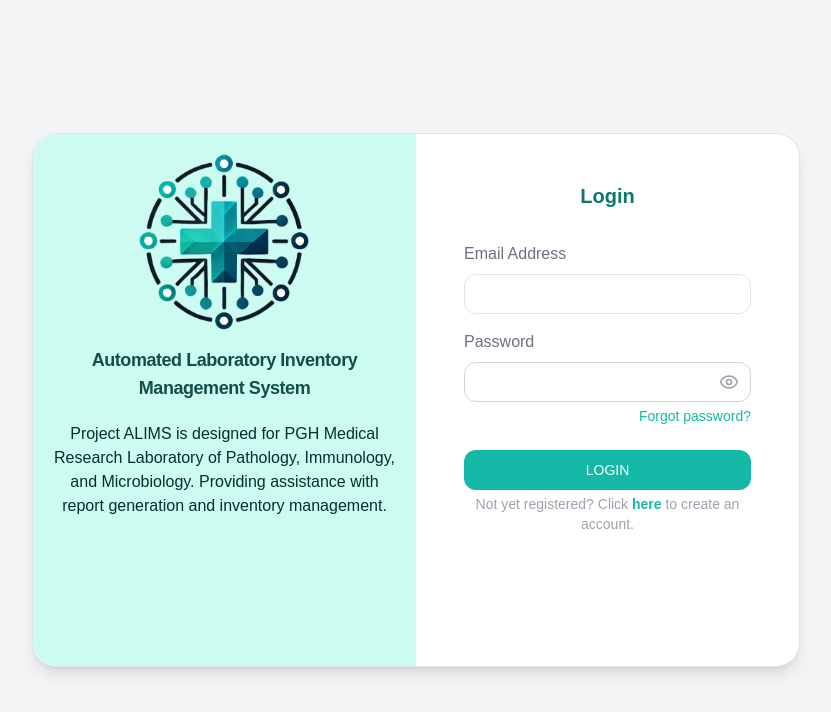
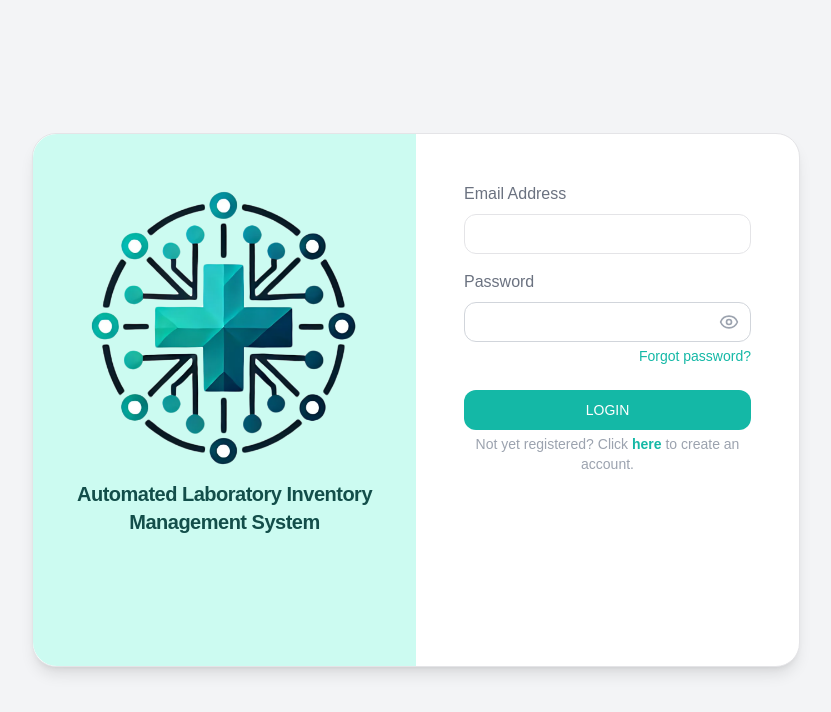
Before and after one commit to kristinjuwel/automated-laboratory-inventory, a Next.js app: page / in a window 1280 px wide. Shown: the top 712 px of the page, without its empty margins (224-1055 px from the left). Built offline with nearby package versions, Linux system fonts and the light colour scheme.

Commit message:
Popover for Description

```diff
--- a/src/app/(main)/login/page.tsx
+++ b/src/app/(main)/login/page.tsx
@@ -15,6 +15,7 @@ import {
   DialogHeader,
   DialogTitle,
 } from "@/components/ui/dialog";
+import { Popover, PopoverContent, PopoverTrigger } from "@/components/ui/popover";
 
 const LoginPage = () => {
   const router = useRouter();
@@ -44,8 +45,7 @@ const LoginPage = () => {
       });
 
       if (response.ok) {
-        const data = await response.text(); // Get the response data
-
+        const data = await response.text();
         const userIdMatch = data.match(/userId:(\d+)/);
         const roleMatch = data.match(/role:(\w+)/);
 
@@ -53,14 +53,13 @@ const LoginPage = () => {
           const userId = userIdMatch[1];
           const role = roleMatch[1];
 
-          localStorage.setItem("authToken", userId); // Example of storing userId
-          localStorage.setItem("userRole", role); // Store the role
+          localStorage.setItem("authToken", userId);
+          localStorage.setItem("userRole", role);
 
-          // Check if role matches 'admin' or 'superadmin'
           if (role === "admin" || role === "superadmin") {
             router.push("/admin-dashboard");
           } else {
-            router.push("/lab/pathological");
+            router.push("/lab/pathology");
           }
           toast.success("Login successful!");
         }
@@ -96,35 +95,31 @@ const LoginPage = () => {
   };
 
   return (
-    <div className="flex w-screen h-screen items-center justify-center bg-gray-100 overflow-x-hidden">
-      <Card className="lg:w-3/5 md:w-4/5 md:flex-row flex max-w-screen-2xl h-auto md:h-2/3
-       shadow-lg rounded-3xl overflow-x-hidden overflow-y-auto">
-        <div className="hidden w-1/2  bg-teal-100 rounded-3xl rounded-r-none md:flex
-         flex-col items-center overflow-hidden size-full">
-          <div className="flex flex-col items-center content-center size-full h-screen ">
+    <div className="flex w-screen h-screen items-center justify-center bg-gray-100">
+      <Card className="lg:w-3/5 md:w-4/5 md:flex-row flex max-w-screen-2xl h-auto md:h-2/3 shadow-lg rounded-3xl">
+        <div className="hidden w-1/2 p-8 bg-teal-100 h-full rounded-3xl rounded-r-none md:flex flex-col items-center">
           <Image
             src="/images/logo.png"
             alt="Logo"
-            className="transition duration-500 hover:scale-105 mt-3 lg:h-48 lg:w-48
-             max-h-min "
+            className="transition duration-500 hover:scale-105 mt-3"
             height={300}
             width={300}
           />
-          <h1 className="text-lg px-5 pt-2 text-center font-bold antialiased tracking-tight text-teal-900 transition duration-500 hover:scale-105 ">
+          <Popover>
+            <PopoverTrigger className="flex items-center text-white p-0.5 transition">
+              <h1 className="text-base md:text-xl text-center font-bold antialiased tracking-tight text-teal-900 transition duration-500 hover:scale-105">
                 Automated Laboratory Inventory Management System
               </h1>
-
-          <h3 className="text-center p-5 text-teal-950 max-lg:overflow-hidden invisible lg:visible">
-            Project ALIMS is designed for PGH Medical Research Laboratory
-            of Pathology, Immunology, and Microbiology. Providing assistance
-            with report generation and inventory management.
-          </h3>
+            </PopoverTrigger>
+            <PopoverContent align="end" className="w-64 md:w-80 lg:w-96 p-4 shadow-lg">
+            <p className="text-[10px] md:text-[12px] text-center antialiased tracking-tight text-teal-900 transition duration-500 hover:scale-105">
+              Project ALIMS is designed for PGH Medical Research Laboratory of Pathology, Immunology, and Microbiology. Providing assistance with report generation and inventory management.
+            </p>
+            </PopoverContent>
+          </Popover>
         </div>
 
-
-
-        </div>
-        <div className="sm:w-full md:w-1/2 flex flex-col h-full p-12 rounded-3xl rounded-l-none">
+        <div className="sm:w-full md:w-1/2 flex flex-col h-full p-12 rounded-3xl rounded-l-none overflow-auto	">
           <div className="flex flex-col md:hidden items-center justify-center">
             <Image
               src="/images/logo.png"
@@ -133,13 +128,21 @@ const LoginPage = () => {
               height={45}
               width={45}
             />
+
+            <Popover>
+              <PopoverTrigger className="flex items-center text-white p-0.5 transition">
                 <h1 className="text-base md:text-xl text-center font-bold antialiased tracking-tight text-teal-900 transition duration-500 hover:scale-105">
                   Automated Laboratory Inventory Management System
                 </h1>
+              </PopoverTrigger>
+              <PopoverContent align="end" className="w-80 md:w-96 lg:w-112 p-4 shadow-lg">
+              <p className="text-[10px] md:text-[12px] text-center antialiased tracking-tight text-teal-900 transition duration-500 hover:scale-105">
+                Project ALIMS is designed for PGH Medical Research Laboratory of Pathology, Immunology, and Microbiology. Providing assistance with report generation and inventory management.
+                  </p>
+              </PopoverContent>
+            </Popover>
           </div>
-          <h1 className="text-base md:text-xl font-bold text-teal-700 text-center pb-8">
-            Login
-          </h1>
+          <hr className="my-4 border-t-2 border-teal-700 md:hidden" />
           <Toaster />
 
           <label className="pb-2 text-base text-gray-500">Email Address</label>
@@ -240,7 +243,6 @@ const LoginPage = () => {
           </div>
         </DialogContent>
       </Dialog>
-
     </div>
   );
 };
```
Lines whose indentation alone changed are shown as unchanged.
